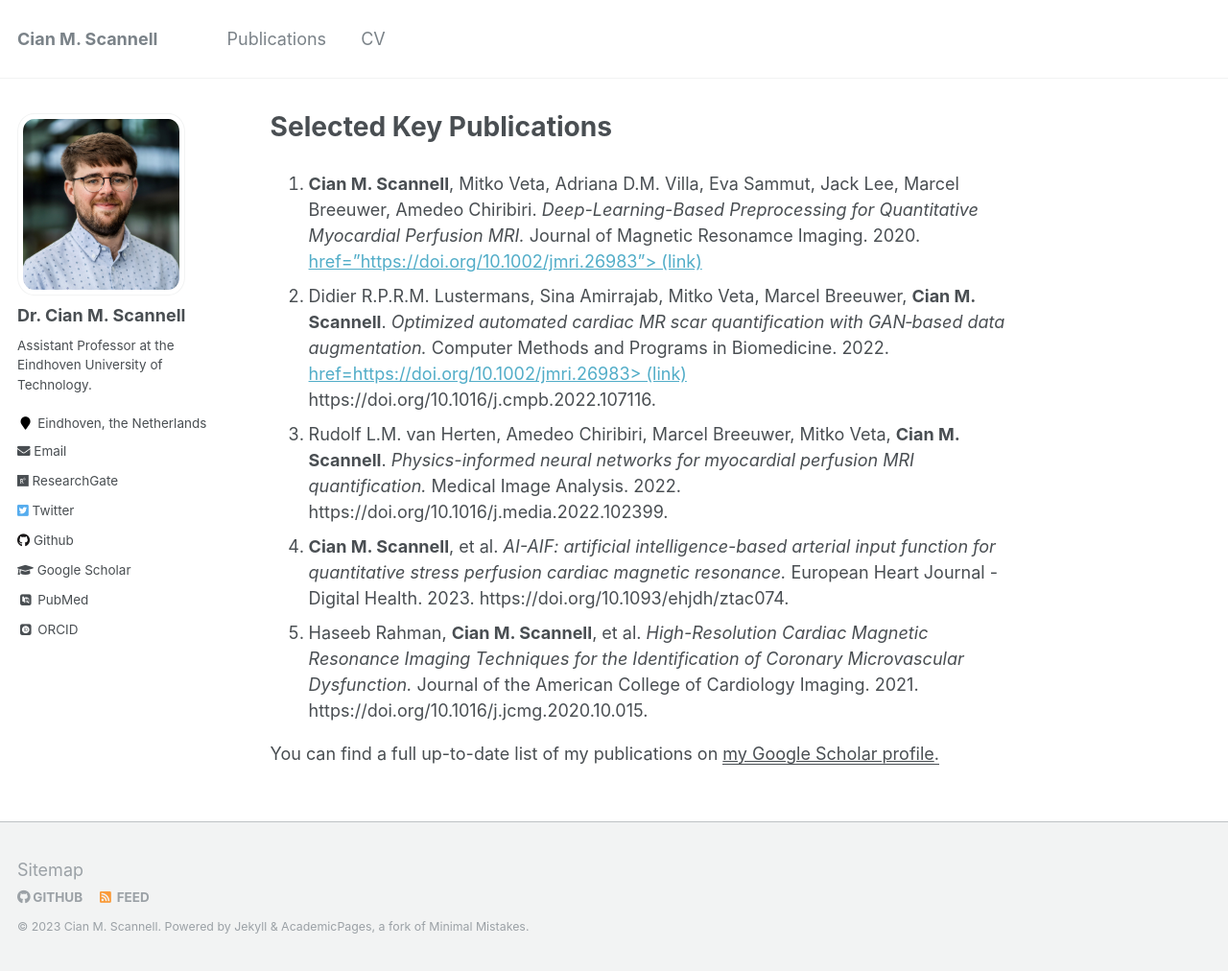
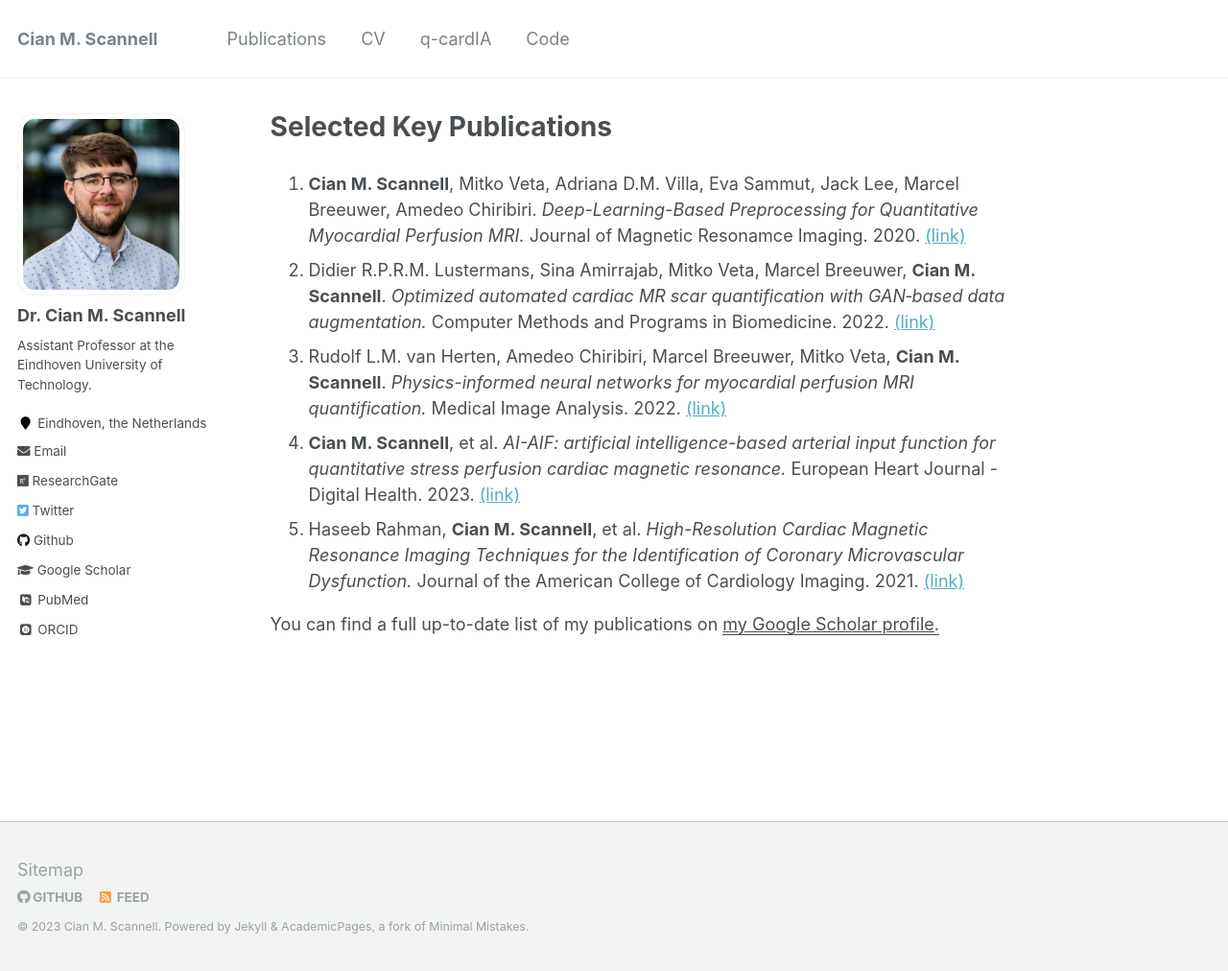
Before and after one commit to cianmscannell/cianmscannell.github.io, a Jekyll site: the page built from _pages/publications.md, in a window 1280 px wide and 1012 px high. Shown: the whole window at 96% size. Built offline with Jekyll 4.4.1, drawn with Linux system fonts in a browser that asks for light colours; some web fonts are replaced.

Commit message:
update navigation

```diff
--- a/_data/navigation.yml
+++ b/_data/navigation.yml
@@ -2,10 +2,6 @@
 main:
   - title: "Publications"
     url: /publications/
-
-
-  # - title: "Teaching"
-  #   url: /teaching/
 
   # - title: "Portfolio"
   #   url: /portfolio/
@@ -18,3 +14,9 @@ main:
 
   # - title: "Guide"
   #   url: /markdown/
+
+  - title: "q-cardIA"
+    url: /q-cardIA/
+
+  - title: "Code"
+    url: /code/
--- a/_pages/publications.md
+++ b/_pages/publications.md
@@ -5,15 +5,14 @@ author_profile: true
 ---
 
 1. <b>Cian M. Scannell</b>, Mitko Veta, Adriana D.M. Villa, Eva Sammut, Jack Lee, Marcel Breeuwer, Amedeo Chiribiri.  <i>Deep-Learning-Based Preprocessing for Quantitative Myocardial Perfusion MRI.</i> Journal of Magnetic Resonamce Imaging. 2020.
-<a> href="https://doi.org/10.1002/jmri.26983"> (link)</a>
+<a href="https://doi.org/10.1002/jmri.26983">(link)</a>
 2. Didier R.P.R.M. Lustermans, Sina Amirrajab, Mitko Veta, Marcel Breeuwer, <b>Cian M. Scannell</b>. <i>Optimized automated cardiac MR scar quantification with GAN‐based data augmentation.</i> Computer Methods and Programs in Biomedicine. 2022.
-<a> href=https://doi.org/10.1002/jmri.26983> (link)</a>
-https://doi.org/10.1016/j.cmpb.2022.107116.
+<a href="https://doi.org/10.1016/j.cmpb.2022.107116">(link)</a>
 3. Rudolf L.M. van Herten, Amedeo Chiribiri, Marcel Breeuwer, Mitko Veta, <b>Cian M. Scannell</b>. <i>Physics-informed neural networks for myocardial perfusion MRI quantification.</i> Medical Image Analysis. 2022.
-https://doi.org/10.1016/j.media.2022.102399.
+<a href="https://doi.org/10.1016/j.media.2022.102399">(link)</a>
 4. <b>Cian M. Scannell</b>, et al. <i>AI-AIF: artificial intelligence-based arterial input function for quantitative stress perfusion cardiac magnetic resonance.</i> European Heart Journal - Digital Health. 2023.
-https://doi.org/10.1093/ehjdh/ztac074.
+<a href="https://doi.org/10.1093/ehjdh/ztac074">(link)</a>
 5. Haseeb Rahman, <b>Cian M. Scannell</b>, et al. <i>High-Resolution Cardiac Magnetic Resonance Imaging Techniques for the Identification of Coronary Microvascular Dysfunction.</i> Journal of the American College of Cardiology Imaging. 2021.
-https://doi.org/10.1016/j.jcmg.2020.10.015.
+<a href="https://doi.org/10.1016/j.jcmg.2020.10.015">(link)</a>
 
 You can find a full up-to-date list of my publications on <u><a href="{{https://scholar.google.com/citations?user=EWjAN3YAAAAJ&hl=en}}">my Google Scholar profile</a>.</u>
```
Also changed, not shown: _pages/code.md (+1 -1 lines), _pages/q-cardIA.md (+3 -0 lines).
